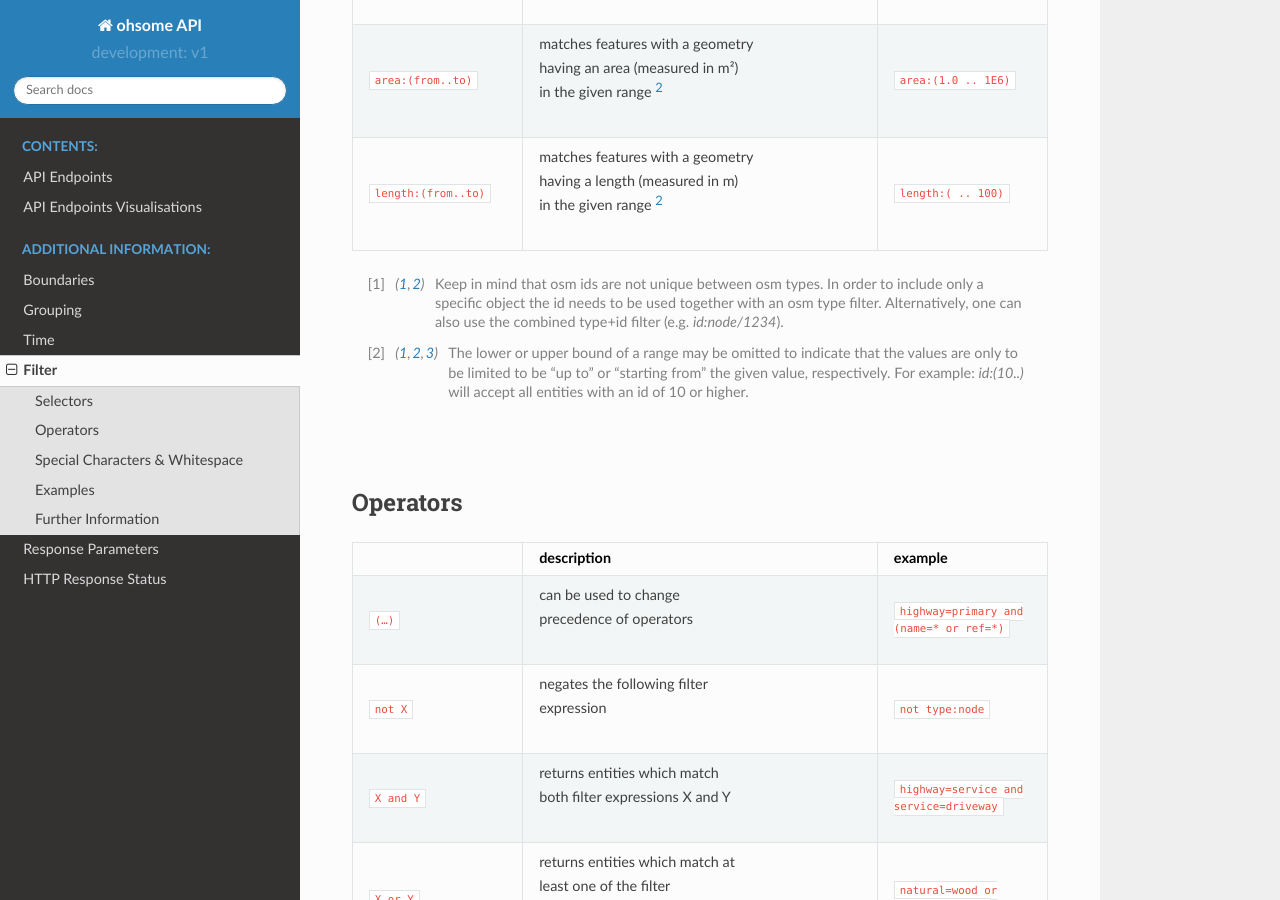
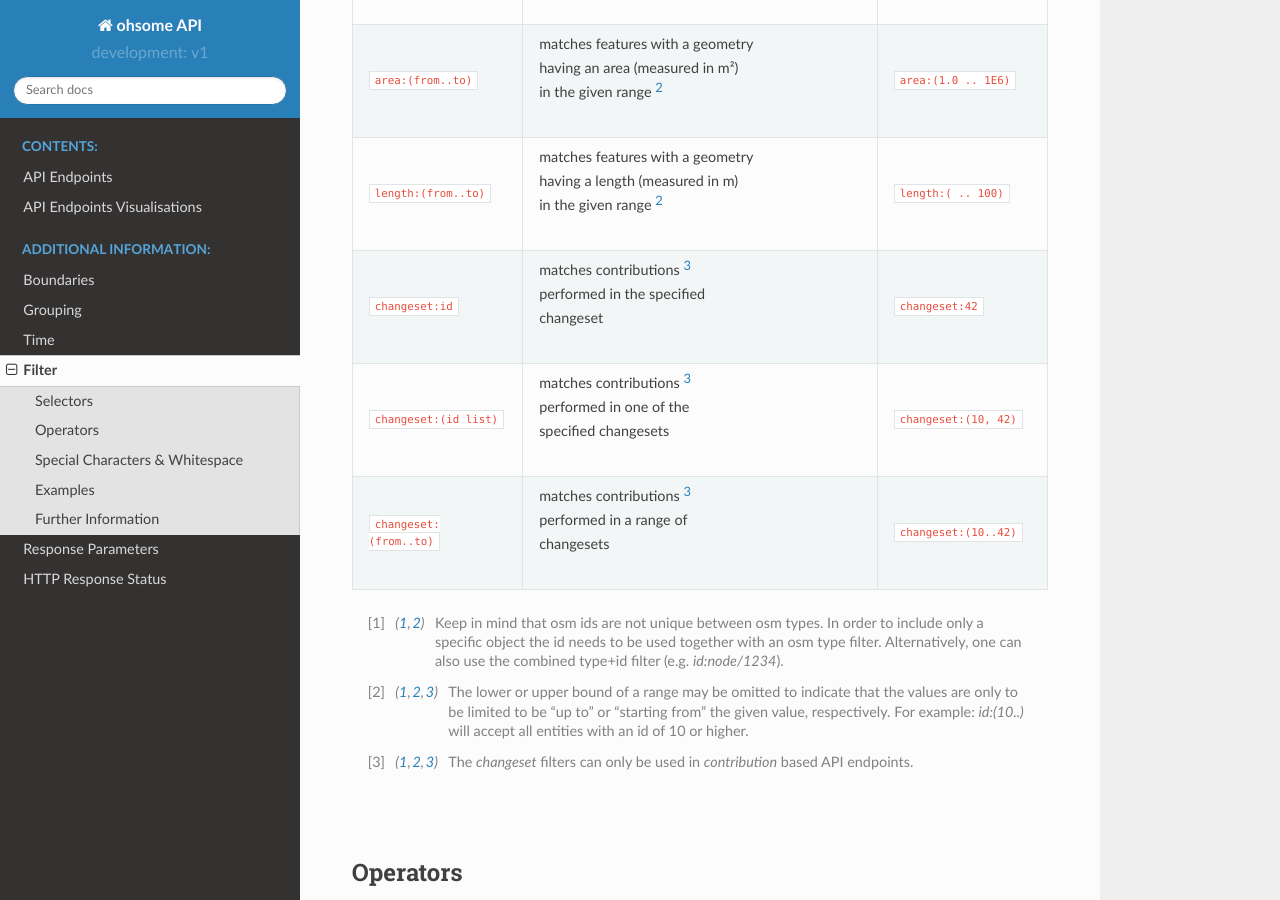
Before and after one commit to GIScience/ohsome-api, a Sphinx documentation site: the page built from docs/filter.rst, in a window 1280 px wide and 900 px high, scrolled down 1682 px. Built offline with Sphinx 7.4.7 and the Read the Docs theme 2.0.0, drawn with Linux system fonts in a browser that asks for light colours.

Commit message:
document usage of changeset filter(s) (#257)

```diff
--- a/docs/filter.rst
+++ b/docs/filter.rst
@@ -16,59 +16,72 @@
 .. table::
     :widths: 24 50 24
 
-    +------------------------+------------------------------------+------------------------+
-    |                        | **description**                    | **example**            |
-    +========================+====================================+========================+
-    | ``key=value``          | | matches all entities which       | ``natural=tree``       |
-    |                        | | have this exact tag              |                        |
-    +------------------------+------------------------------------+------------------------+
-    | ``key=*``              | | matches all entities which have  | ``addr:housenumber=*`` |
-    |                        | | any tag with the given key       |                        |
-    +------------------------+------------------------------------+------------------------+
-    | ``key!=value``         | | matches all entities             | ``oneway!=yes``        |
-    |                        | | which do not have                |                        |
-    |                        | | this exact tag                   |                        |
-    +------------------------+------------------------------------+------------------------+
-    | ``key!=*``             | | matches all entities which do not| ``name!=*``            |
-    |                        | | have any tag with the given key  |                        |
-    |                        | |                                  |                        |
-    +------------------------+------------------------------------+------------------------+
-    | ``key in (value list)``| | matches all entities which do    | ``highway in           |
-    |                        | | have any tag with the given key  | (residential,          |
-    |                        | | and one of the given values      | living_street)``       |
-    +------------------------+------------------------------------+------------------------+
-    | ``type:osm-type``      | | matches all entities of the      | ``type:node``          |
-    |                        | | given osm type                   |                        |
-    +------------------------+------------------------------------+------------------------+
-    | ``id:osm-id``          | | matches all entities with the    | ``id:1234``            |
-    |                        | | given osm id [1]_                |                        |
-    +------------------------+------------------------------------+------------------------+
-    | ``id:osm-type/osm-id`` | | matches the entity with the given| ``id:node/1234``       |
-    |                        | | osm type and id                  |                        |
-    +------------------------+------------------------------------+------------------------+
-    | ``id:(id list)``       | | matches all entities with the    | ``id:(1, 42, 1234)``   |
-    |                        | | given osm ids [1]_               |                        |
-    +------------------------+------------------------------------+------------------------+
-    | ``id:(id list)``       | | matches all entities with the    | ``id:(node/1, way/3)`` |
-    |                        | | given osm types and ids          |                        |
-    +------------------------+------------------------------------+------------------------+
-    | ``id:(id range)``      | | matches all entities with an id  | ``id:(1 .. 9999)``     |
-    |                        | | matching the given id range [2]_ |                        |
-    +------------------------+------------------------------------+------------------------+
-    | ``geometry:geom-type`` | | matches anything which has a     | ``geometry:polygon``   |
-    |                        | | geometry of the given type       |                        |
-    |                        | | (point, line, polygon, or other) |                        |
-    +------------------------+------------------------------------+------------------------+
-    | ``area:(from..to)``    | | matches features with a geometry | ``area:(1.0 .. 1E6)``  |
-    |                        | | having an area (measured in m²)  |                        |
-    |                        | | in the given range [2]_          |                        |
-    +------------------------+------------------------------------+------------------------+
-    | ``length:(from..to)``  | | matches features with a geometry | ``length:( .. 100)``   |
-    |                        | | having a length (measured in m)  |                        |
-    |                        | | in the given range [2]_          |                        |
-    +------------------------+------------------------------------+------------------------+
+    +-------------------------+------------------------------------+------------------------+
+    |                         | **description**                    | **example**            |
+    +=========================+====================================+========================+
+    | ``key=value``           | | matches all entities which       | ``natural=tree``       |
+    |                         | | have this exact tag              |                        |
+    +-------------------------+------------------------------------+------------------------+
+    | ``key=*``               | | matches all entities which have  | ``addr:housenumber=*`` |
+    |                         | | any tag with the given key       |                        |
+    +-------------------------+------------------------------------+------------------------+
+    | ``key!=value``          | | matches all entities             | ``oneway!=yes``        |
+    |                         | | which do not have                |                        |
+    |                         | | this exact tag                   |                        |
+    +-------------------------+------------------------------------+------------------------+
+    | ``key!=*``              | | matches all entities which do not| ``name!=*``            |
+    |                         | | have any tag with the given key  |                        |
+    |                         | |                                  |                        |
+    +-------------------------+------------------------------------+------------------------+
+    | ``key in (value list)`` | | matches all entities which do    | ``highway in           |
+    |                         | | have any tag with the given key  | (residential,          |
+    |                         | | and one of the given values      | living_street)``       |
+    +-------------------------+------------------------------------+------------------------+
+    | ``type:osm-type``       | | matches all entities of the      | ``type:node``          |
+    |                         | | given osm type                   |                        |
+    +-------------------------+------------------------------------+------------------------+
+    | ``id:osm-id``           | | matches all entities with the    | ``id:1234``            |
+    |                         | | given osm id [1]_                |                        |
+    +-------------------------+------------------------------------+------------------------+
+    | ``id:osm-type/osm-id``  | | matches the entity with the given| ``id:node/1234``       |
+    |                         | | osm type and id                  |                        |
+    +-------------------------+------------------------------------+------------------------+
+    | ``id:(id list)``        | | matches all entities with the    | ``id:(1, 42, 1234)``   |
+    |                         | | given osm ids [1]_               |                        |
+    +-------------------------+------------------------------------+------------------------+
+    | ``id:(id list)``        | | matches all entities with the    | ``id:(node/1, way/3)`` |
+    |                         | | given osm types and ids          |                        |
+    +-------------------------+------------------------------------+------------------------+
+    | ``id:(id range)``       | | matches all entities with an id  | ``id:(1 .. 9999)``     |
+    |                         | | matching the given id range [2]_ |                        |
+    +-------------------------+------------------------------------+------------------------+
+    | ``geometry:geom-type``  | | matches anything which has a     | ``geometry:polygon``   |
+    |                         | | geometry of the given type       |                        |
+    |                         | | (point, line, polygon, or other) |                        |
+    +-------------------------+------------------------------------+------------------------+
+    | ``area:(from..to)``     | | matches features with a geometry | ``area:(1.0 .. 1E6)``  |
+    |                         | | having an area (measured in m²)  |                        |
+    |                         | | in the given range [2]_          |                        |
+    +-------------------------+------------------------------------+------------------------+
+    | ``length:(from..to)``   | | matches features with a geometry | ``length:( .. 100)``   |
+    |                         | | having a length (measured in m)  |                        |
+    |                         | | in the given range [2]_          |                        |
+    +-------------------------+------------------------------------+------------------------+
+    | ``changeset:id``        | | matches contributions [3]_       | ``changeset:42``       |
+    |                         | | performed in the specified       |                        |
+    |                         | | changeset                        |                        |
+    +-------------------------+------------------------------------+------------------------+
+    | ``changeset:(id list)`` | | matches contributions [3]_       | ``changeset:(10, 42)`` |
+    |                         | | performed in one of the          |                        |
+    |                         | | specified changesets             |                        |
+    +-------------------------+------------------------------------+------------------------+
+    | ``changeset:(from..to)``| | matches contributions [3]_       | ``changeset:(10..42)`` |
+    |                         | | performed in a range of          |                        |
+    |                         | | changesets                       |                        |
+    +-------------------------+------------------------------------+------------------------+
 .. [1] Keep in mind that osm ids are not unique between osm types. In order to include only a specific object the id needs to be used together with an osm type filter. Alternatively, one can also use the combined type+id filter (e.g. `id:node/1234`).
 .. [2] The lower or upper bound of a range may be omitted to indicate that the values are only to be limited to be "up to" or "starting from" the given value, respectively. For example: `id:(10..)` will accept all entities with an id of 10 or higher.
+.. [3] The `changeset` filters can only be used in `contribution` based API endpoints.
 
 |
 
```
